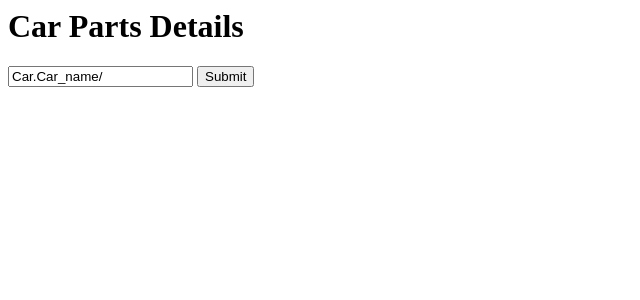
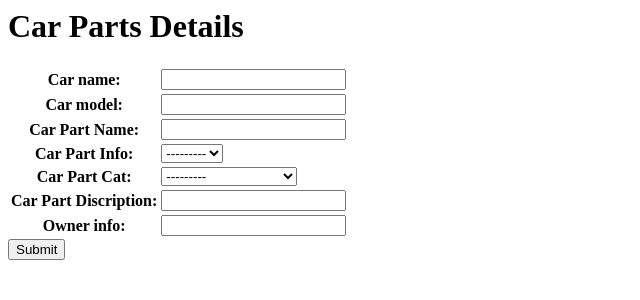
Before and after one commit to VN-Bela/Car_Spare_Part_Sell-OLD-, a Django app: page /Car/parts_data in a window 1280 px wide. Shown: the top 300 px of the page, without its empty margins (0-640 px from the left). Run offline with Django 3.2, Linux system fonts and the light colour scheme.

Commit message:
Use List View and display Content

```diff
--- a/Car/urls.py
+++ b/Car/urls.py
@@ -4,6 +4,9 @@ from .import  views
 app_name='Car'
 
 urlpatterns = [
-    path('',views.index),
-    path('parts_data',views.CarListView.as_view(),name='parts_data'),
+    path('',views.CarListView.as_view(),name="Data"),
+    # path('', views.index ,name="Data"),
+    path('parts_data',views.CarCreateView.as_view(),name='parts_data'),
+    path("car_detail/<str:pk>",views.CarDetailIndexView,name="car_detail"),
+
 ]
--- a/Car/views.py
+++ b/Car/views.py
@@ -8,17 +8,33 @@ from .forms import Car_Part_Form
 # Create your views here.
 # function based View
 def index(request):
-    #return HttpResponse("Welcome to Car Part Selling ")
-    return render(request,'Car/index.html')
+    # return HttpResponse("Welcome to Car Part Selling ")
+   return render(request,'Car/index.html')
 
 # class based View
 class CarListView(ListView):
-    model=Car
-    template_name='Car/CarHome.html'
-    def get_queryset(self):
-        context = Car.objects.all()
-        return context
+    # model=Car
+    queryset = Car.objects.all()
+    template_name='Car/index.html'
+    # def get_queryset(self, request):
+    #     context = Car.objects.all()
+    #     return context
 
 class CarCreateView(CreateView):
     model=Car
-    fields=['Car_name']
+    template_name='Car/CarHome.html'
+    fields=[
+            'Car_name',
+            'Car_model',
+            'Car_Part_Name',
+            'Car_Part_Info',
+            'Car_Part_Cat',
+            'Car_Part_Discription',
+            'Owner_info',
+        ]
+    def form_valid(self,form):
+        form.save()
+
+class CarDetailIndexView(ListView):
+    model=Car
+    template_name="Car/Car_detail.html"
--- a/templates/Car/CarHome.html
+++ b/templates/Car/CarHome.html
@@ -1,9 +1,12 @@
 <h1> Car Parts Details</h1>
 
 {% block content %}
-<form method="post">
+<form action="/Car/" method="post">
     {% csrf_token %}
-    <input type="text" name="part_name" value=Car.Car_name/>
+    <table>
+
+    {{form.as_table}}
+    </table>
     <input type="submit" name="Submit"/>
 </form>
 
```
Also changed, not shown: templates/Car/index.html (+11 -1 lines), templates/Car/Car_detail.html (added).
